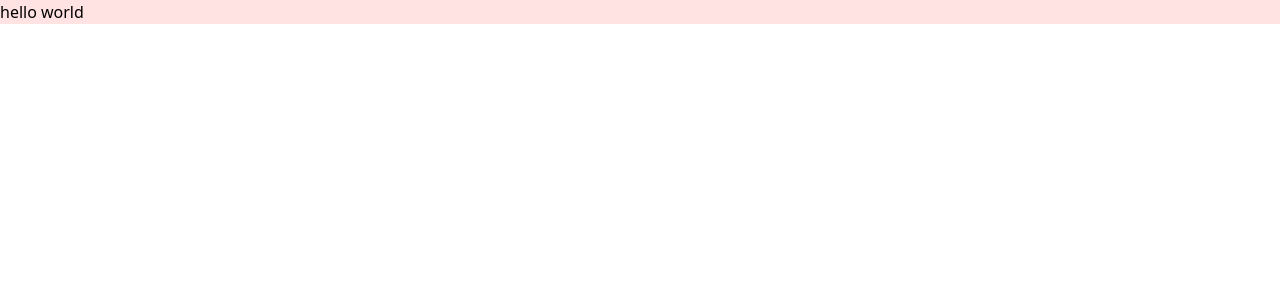
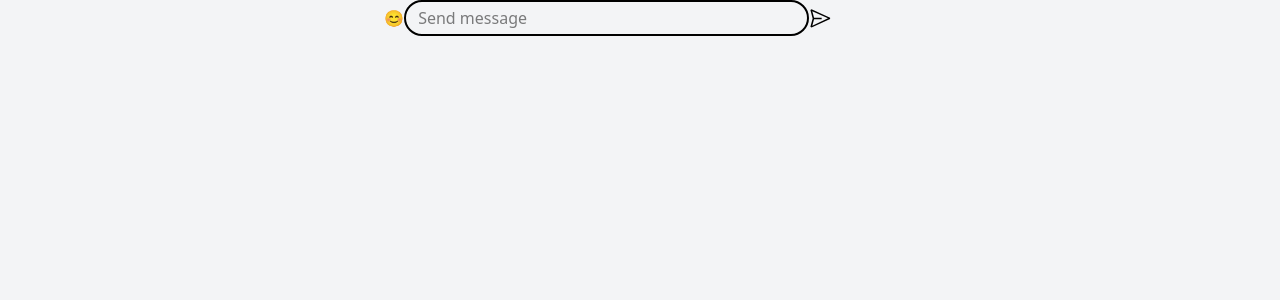
Before and after one commit to GOBINDA-GAGAN/LoopChat, a React (Vite) app in the folder Frontend/: page / in a window 1280 px wide. Shown: the top 300 px of the page. Built offline with nearby package versions, Linux system fonts and the light colour scheme.

Commit message:
feat: update OTP email sending logic and add react-icons dependency

```diff
--- a/Frontend/package.json
+++ b/Frontend/package.json
@@ -13,6 +13,7 @@
     "@tailwindcss/vite": "^4.1.11",
     "react": "^19.1.0",
     "react-dom": "^19.1.0",
+    "react-icons": "^5.5.0",
     "tailwindcss": "^4.1.11"
   },
   "devDependencies": {
--- a/Frontend/src/App.jsx
+++ b/Frontend/src/App.jsx
@@ -1,11 +1,14 @@
-
+import Chart from "./components/chart";
 
 const App = () => {
   return (
-    <div className="bg-red-100">
-      hello world
+    <div className="bg-gray-100 flex h-screen w-full">
+      <div className="w-[30%]"></div>
+      <div className="w-[70%]">
+        <Chart />
+      </div>
     </div>
-  )
-}
+  );
+};
 
-export default App
+export default App;
--- /dev/null
+++ b/Frontend/src/components/Chart.jsx
@@ -0,0 +1,21 @@
+import React from "react";
+import { VscSend } from "react-icons/vsc";
+
+const Chart = () => {
+  return (
+    <div className="flex items-center w-1/2">
+
+        <span>😊</span>
+        <input
+          type="text"
+          placeholder=" Send message"
+          className=" w-full px-2 py-1 rounded-3xl border-2 border-black "
+        />
+
+        <VscSend size={25} />
+
+    </div>
+  );
+};
+
+export default Chart;
```
Also changed, not shown: 2 other files (tests, documents, lock files or other folders).
